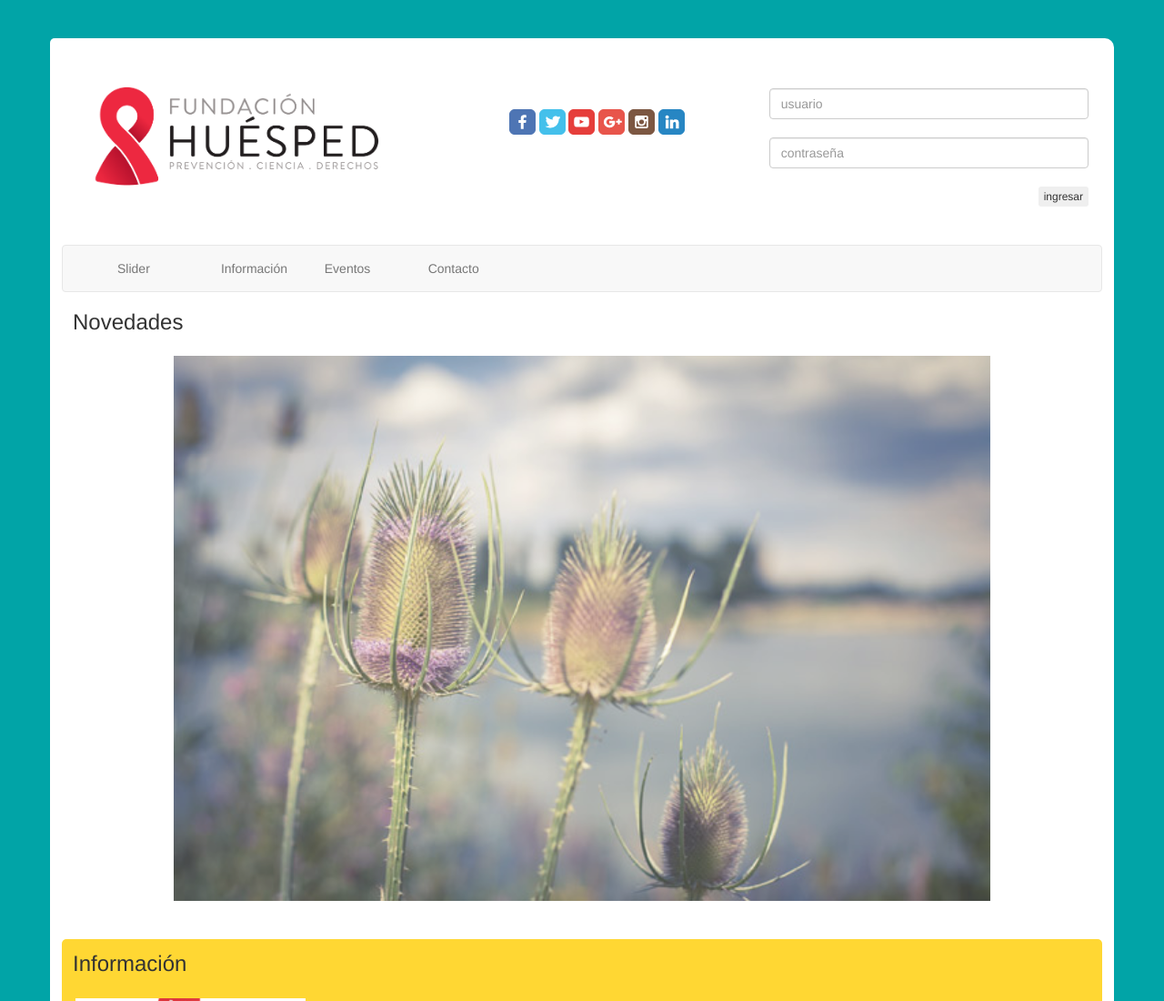
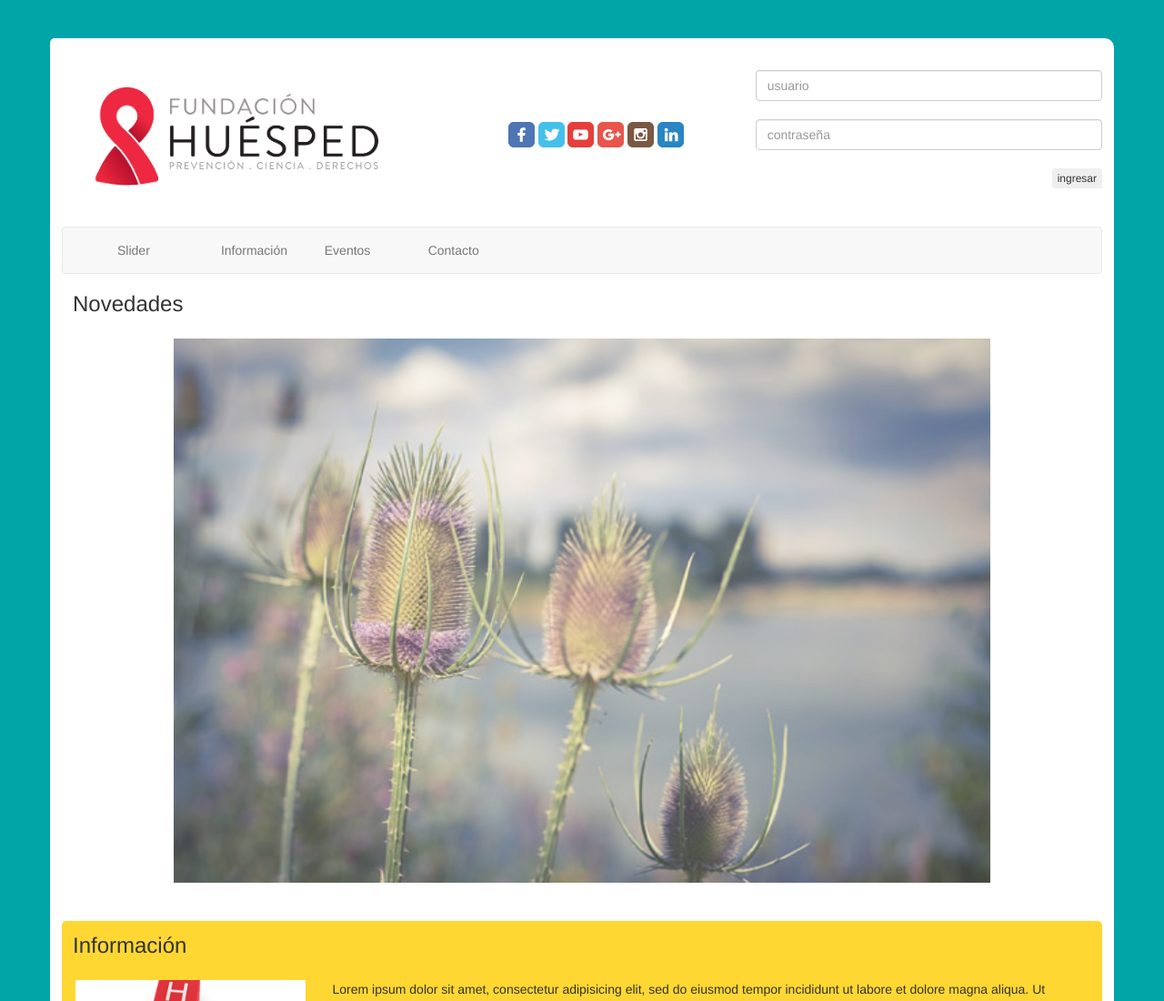
Before and after one commit to luciaqu/landing-page, a plain HTML site: page index.html in a window 1280 px wide. Shown: the top 1100 px of the page at 91% size. Drawn offline with Linux system fonts and the light colour scheme.

Commit message:
cambios del sábado, arreglé navSocial

```diff
--- a/css/style.css
+++ b/css/style.css
@@ -36,11 +36,25 @@ header{/*******HEADER*******/
 }
 
 #socialNav {
+	padding: 1em;
 	margin-top: 3em;
-	margin-bottom: 2em;
+	margin-bottom: 3em;
+
+}
+.linkNavRedes{
+	z-index: 1;
+	height: 100%;
+	width: 100%;
+}
+.ic-Redes{
+
+	margin: 0px auto;
+
 }
 
 .formulario-login{
+	z-index: 10;
+	padding: 0;
 	margin-bottom: 2em;
 
 }
--- a/index.html
+++ b/index.html
@@ -13,19 +13,18 @@
 
         <header class="row">
 
-            <figure id="headerLogo" class="col-md-4 col-xs-12"><!--Logo principal-->
+            <figure id="headerLogo" class="col-md-4 col-sm-12"><!--Logo principal-->
                 <a href="index.html"><img class="img-responsive" src="img/index/Logo-Huesped-2014.png" alt="Logo Fundación Huésped. Prevención, ciencia, derechos"></a>
             </figure>
-            <nav class="col-md-offset-1 col-md-3 col-xs-offset-2 col-xs-10" id="socialNav">
+            <nav class="col-md-offset-1 col-md-3 col-sm-offset-3 col-sm-9" id="socialNav">
                 <!--íconos de redes de <a href='http://www.freepik.es/vector-gratis/conjunto-de-iconos-de-redes-sociales-planos_871053.htm'>Designed by Freepik</a> -->
-                <a href="https://www.facebook.com/FundHuesped" blank><img class="ic-redes" src="img/index/facebook-ic.png" alt="Logo de facebook"></a>
-                <a href="https://twitter.com/FundHuesped"><img class="ic-redes" src="img/index/twitter-ic.png" alt="Logo de twitter"></a>
-                <a href="https://www.youtube.com/user/fhuesped"><img class="ic-redes" src="img/index/youtube-ic.png" alt="Logo de youtube"></a>
-                <a href="https://plus.google.com/+FundHuesped"><img class="ic-redes" src="img/index/googleplus-ic.png" alt="Logo de google+"></a>
-                <a href="https://www.instagram.com/fundhuesped/"><img class="ic-redes" src="img/index/instagram-ic.png" alt="Logo de instagram"></a>
-                <a href="https://www.linkedin.com/company/fundacion-huesped"><img class="ic-redes" src="img/index/link-ic.png" alt="Logo de linkedin"></a>
+                <a href="https://www.facebook.com/FundHuesped" class="linkNavRedes"><img class="ic-redes" src="img/index/facebook-ic.png" alt="Logo de facebook"></a>
+                <a href="https://twitter.com/FundHuesped" class="linkNavRedes"><img class="ic-redes" src="img/index/twitter-ic.png" alt="Logo de twitter"></a>
+                <a href="https://www.youtube.com/user/fhuesped" class="linkNavRedes"><img class="ic-redes" src="img/index/youtube-ic.png" alt="Logo de youtube"></a>
+                <a href="https://plus.google.com/+FundHuesped" class="linkNavRedes"><img class="ic-redes" src="img/index/googleplus-ic.png" alt="Logo de google+"></a>
+                <a href="https://www.instagram.com/fundhuesped/" class="linkNavRedes"><img class="ic-redes" src="img/index/instagram-ic.png" alt="Logo de instagram"></a>
+                <a href="https://www.linkedin.com/company/fundacion-huesped" class="linkNavRedes"><img class="ic-redes" src="img/index/link-ic.png" alt="Logo de linkedin"></a>
             </nav>
-            <br/>
 
             <section class="col-md-4 col-sm-12 formulario-login">
                 <form id="login" name="login">
```
